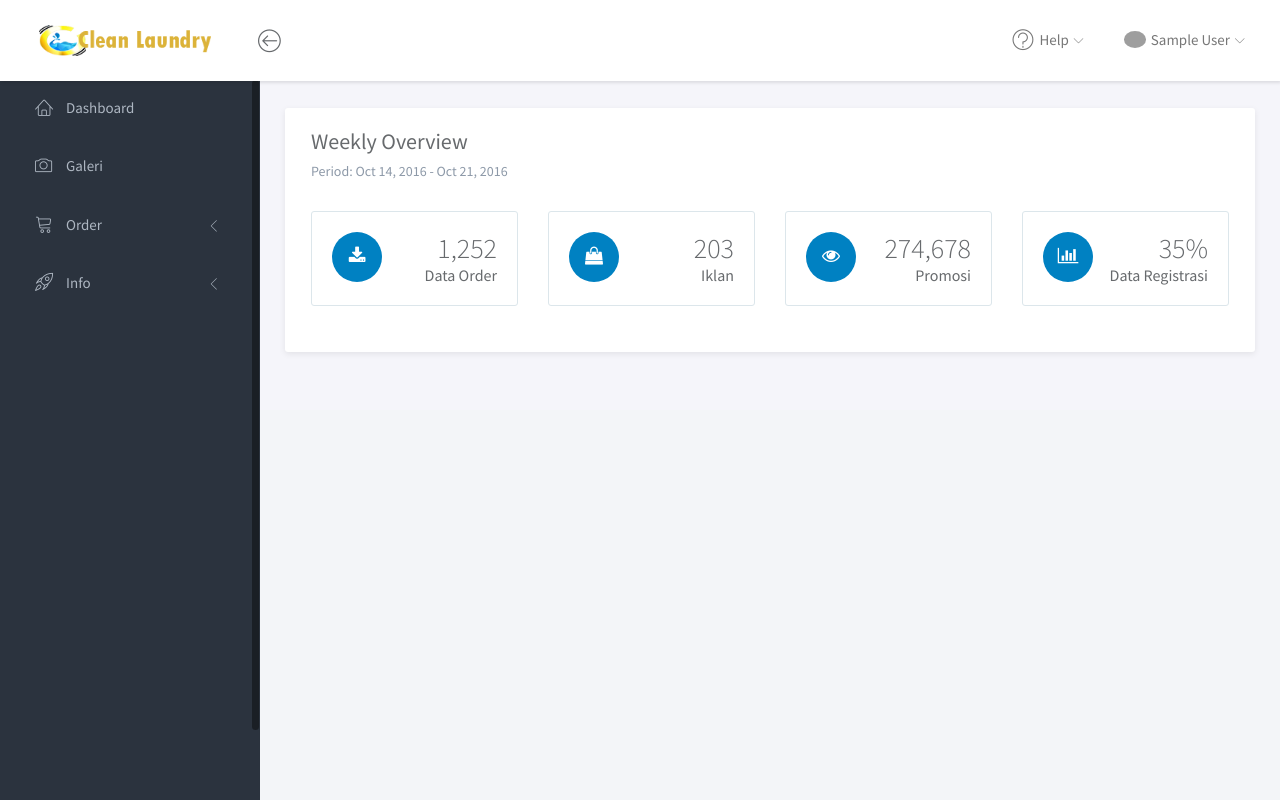
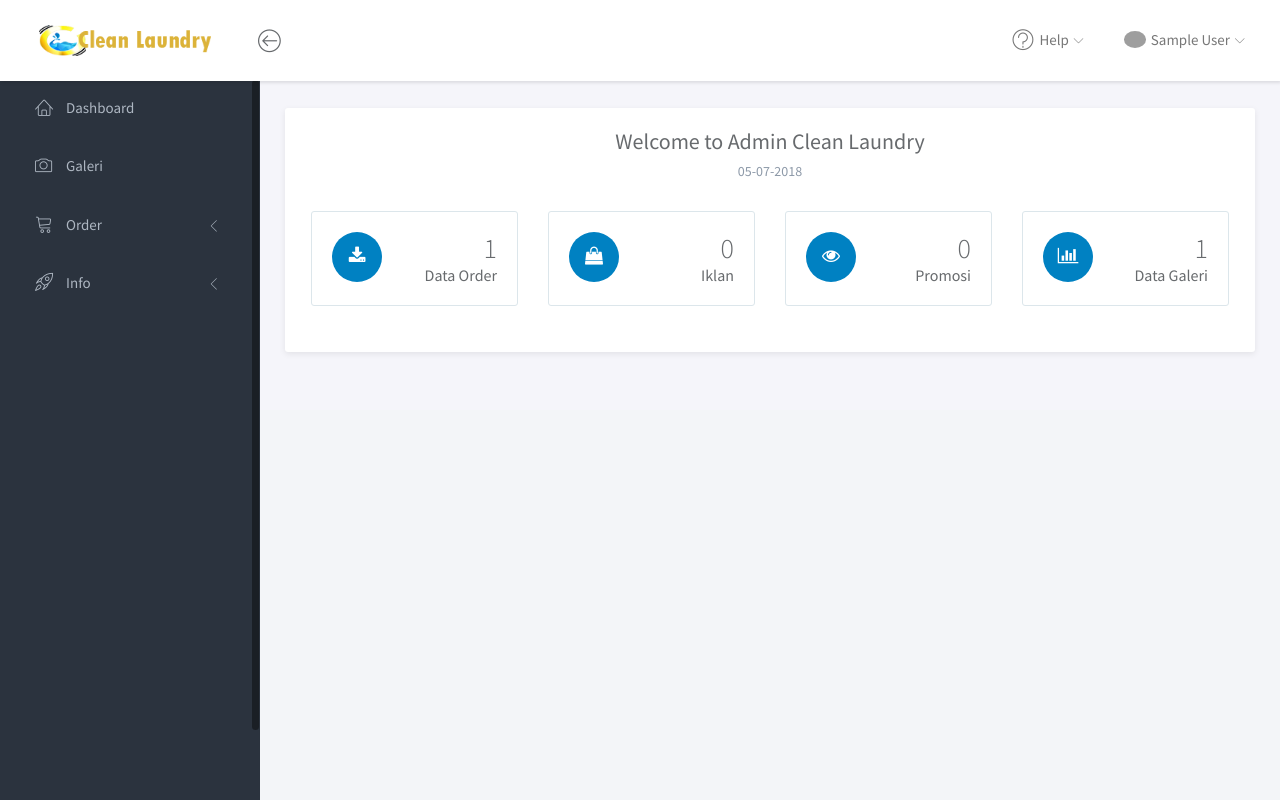
Before and after one commit to ilhamizzul/cleanzone, a CodeIgniter app: page /cleanzone/dashboard in a window 1280 px wide. Run offline with CodeIgniter, Linux system fonts and the light colour scheme; the visitor is signed in with stand-in values (Sample User, id 1); tables that the repository leaves empty or names only in its code hold one stand-in row (values such as "Sample post"); some libraries are stand-ins or nearby versions; grey boxes are pictures that could not be loaded.

Commit message:
removing index.php done
-setting count result in dashboard done

```diff
--- a/application/config/config.php
+++ b/application/config/config.php
@@ -35,7 +35,7 @@ $config['base_url'] = 'http://localhost/cleanzone/';
 | variable so that it is blank.
 |
 */
-$config['index_page'] = 'index.php';
+$config['index_page'] = '';
 
 /*
 |--------------------------------------------------------------------------
--- a/application/controllers/dashboard.php
+++ b/application/controllers/dashboard.php
@@ -6,13 +6,17 @@ class Dashboard extends CI_Controller {
 	public function __construct()
 	{
 		parent::__construct();
-		//Do your magic here
+		$this->load->model('dashboard_model');
 	}
 
 	public function index()
 	{
 		if ($this->session->userdata('logged_in') == TRUE) {
 			$data['main_view'] = 'admin/dashboard_view';
+			$data['count_iklan'] = $this->dashboard_model->count_iklan();
+			$data['count_promosi'] = $this->dashboard_model->count_promosi();
+			$data['count_galeri'] = $this->dashboard_model->count_galeri();
+			$data['count_order'] = $this->dashboard_model->count_order();
 			$this->load->view('admin/index', $data);
 		} else {
 			redirect('login');
--- /dev/null
+++ b/application/models/dashboard_model.php
@@ -0,0 +1,29 @@
+<?php
+defined('BASEPATH') OR exit('No direct script access allowed');
+
+class Dashboard_model extends CI_Model {
+
+	public function count_iklan()
+	{
+		return $this->db->where('tipe', 'iklan')->count_all_results('tb_info');
+	}
+
+	public function count_promosi()
+	{
+		return $this->db->where('tipe', 'promosi')->count_all_results('tb_info');
+	}
+
+	public function count_galeri()
+	{
+		return $this->db->count_all_results('tb_galeri');
+	}
+
+	public function count_order()
+	{
+		return $this->db->count_all_results('tb_order');
+	}
+
+}
+
+/* End of file dashboard_model.php */
+/* Location: ./application/models/dashboard_model.php */
--- a/application/views/admin/dashboard_view.php
+++ b/application/views/admin/dashboard_view.php
@@ -1,7 +1,9 @@
 <div class="panel panel-headline">
 						<div class="panel-heading">
-							<h3 class="panel-title">Weekly Overview</h3>
-							<p class="panel-subtitle">Period: Oct 14, 2016 - Oct 21, 2016</p>
+							<center>
+							<h3 class="panel-title">Welcome to Admin Clean Laundry</h3>
+							<p class="panel-subtitle"><?php echo date('d-m-Y'); ?></p>
+							</center>
 						</div>
 						<div class="panel-body">
 							<div class="row">
@@ -9,7 +11,7 @@
 									<div class="metric">
 										<span class="icon"><i class="fa fa-download"></i></span>
 										<p>
-											<span class="number">1,252</span>
+											<span class="number"><?php echo $count_order; ?></span>
 											<span class="title">Data Order</span>
 										</p>
 									</div>
@@ -18,7 +20,7 @@
 									<div class="metric">
 										<span class="icon"><i class="fa fa-shopping-bag"></i></span>
 										<p>
-											<span class="number">203</span>
+											<span class="number"><?php echo $count_iklan; ?></span>
 											<span class="title">Iklan</span>
 										</p>
 									</div>
@@ -27,7 +29,7 @@
 									<div class="metric">
 										<span class="icon"><i class="fa fa-eye"></i></span>
 										<p>
-											<span class="number">274,678</span>
+											<span class="number"><?php echo $count_promosi; ?></span>
 											<span class="title">Promosi</span>
 										</p>
 									</div>
@@ -36,8 +38,8 @@
 									<div class="metric">
 										<span class="icon"><i class="fa fa-bar-chart"></i></span>
 										<p>
-											<span class="number">35%</span>
-											<span class="title">Data Registrasi</span>
+											<span class="number"><?php echo $count_galeri; ?></span>
+											<span class="title">Data Galeri</span>
 										</p>
 									</div>
 								</div>
--- a/application/views/admin/galeri_view.php
+++ b/application/views/admin/galeri_view.php
@@ -49,7 +49,7 @@
              <h4 class="modal-title" id="defaultModalLabel">Tambah Galeri Foto</h4>
          </div>
          <div class="modal-body col-md-12">
-            <form method="post" action="<?php echo base_url() ?>index.php/galeri/tambah" enctype="multipart/form-data">
+            <form method="post" action="<?php echo base_url() ?>galeri/tambah" enctype="multipart/form-data">
               <div class="form-group col-md-12">
                       <label>Deskripsi Gambar</label>
                         <input type="text" class="form-control" required name="deskripsi" placeholder="Deskripsi Gambar . . ." />
@@ -97,7 +97,7 @@
              <h4 class="modal-title" id="defaultModalLabel">Ubah Gambar</h4>
          </div>
          <div class="modal-body col-md-12">
-            <form method="post" action="<?php echo base_url() ?>index.php/galeri/ubah_gambar" enctype="multipart/form-data">
+            <form method="post" action="<?php echo base_url() ?>galeri/ubah_gambar" enctype="multipart/form-data">
               <input type="hidden" name="id_gambar" id="update_id_gambar" >
               <div class="form-group col-md-12">
                       <label>Deskripsi Gambar</label>
--- a/application/views/admin/iklan_view.php
+++ b/application/views/admin/iklan_view.php
@@ -50,7 +50,7 @@
              <h4 class="modal-title" id="defaultModalLabel">Tambah Iklan</h4>
          </div>
          <div class="modal-body col-md-12">
-            <form method="post" action="<?php echo base_url() ?>index.php/iklan/tambah" enctype="multipart/form-data">
+            <form method="post" action="<?php echo base_url() ?>iklan/tambah" enctype="multipart/form-data">
               <input type="hidden" name="tipe" value="iklan">
               <div class="form-group col-md-12">
                       <label>Judul Iklan</label>
@@ -77,7 +77,7 @@
              <h4 class="modal-title" id="defaultModalLabel">Ubah Iklan</h4>
          </div>
          <div class="modal-body col-md-12">
-            <form method="post" action="<?php echo base_url() ?>index.php/iklan/ubah_iklan" enctype="multipart/form-data">
+            <form method="post" action="<?php echo base_url() ?>iklan/ubah_iklan" enctype="multipart/form-data">
               <input type="hidden" name="id_informasi" id="update_id_informasi_iklan" >
               <div class="form-group col-md-12">
                       <label>Judul Iklan</label>
--- a/application/views/admin/index.php
+++ b/application/views/admin/index.php
@@ -19,7 +19,7 @@
 	<link href="https://fonts.googleapis.com/css?family=Source+Sans+Pro:300,400,600,700" rel="stylesheet">
 	<!-- ICONS -->
 	<link rel="apple-touch-icon" sizes="76x76" href="<?php echo base_url(); ?>assets/img/apple-icon.png">
-	<link rel="icon" type="image/png" sizes="96x96" href="<?php echo base_url(); ?>assets/img/favicon.png">
+	<link rel="icon" type="image/png" sizes="96x96" href="<?php echo base_url() ?>assets/img/client/logo.png">
 </head>
 
 <body>
@@ -48,7 +48,7 @@
 						<li class="dropdown">
 							<a href="#" class="dropdown-toggle" data-toggle="dropdown"><img src="<?php echo base_url() ?>assets/uploads/profile_pict/<?php echo $this->session->userdata('foto_profil'); ?>" class="img-circle" alt="Avatar"> <span><?php echo $this->session->userdata('nama_admin') ?></span> <i class="icon-submenu lnr lnr-chevron-down"></i></a>
 							<ul class="dropdown-menu">
-								<li><a href="<?php echo base_url() ?>index.php/login/logout"><i class="lnr lnr-exit"></i> <span>Logout</span></a></li>
+								<li><a href="<?php echo base_url() ?>login/logout"><i class="lnr lnr-exit"></i> <span>Logout</span></a></li>
 							</ul>
 						</li>
 					</ul>
@@ -61,8 +61,8 @@
 			<div class="sidebar-scroll">
 				<nav>
 					<ul class="nav">
-						<li><a href="<?php echo base_url() ?>index.php/dashboard"><i class="lnr lnr-home"></i> <span>Dashboard</span></a></li>
-						<li><a href="<?php echo base_url() ?>index.php/galeri"><i class="lnr lnr-camera"></i> <span>Galeri</span></a></li>
+						<li><a href="<?php echo base_url() ?>dashboard"><i class="lnr lnr-home"></i> <span>Dashboard</span></a></li>
+						<li><a href="<?php echo base_url() ?>galeri"><i class="lnr lnr-camera"></i> <span>Galeri</span></a></li>
 						<li>
 							<a href="#subPages" data-toggle="collapse" class="collapsed"><i class="lnr lnr-cart"></i> <span>Order</span> <i class="icon-submenu lnr lnr-chevron-left"></i></a>
 							<div id="subPages" class="collapse ">
@@ -75,8 +75,8 @@
 							<a href="#subPages2" data-toggle="collapse" class="collapsed"><i class="lnr lnr-rocket"></i> <span>Info</span> <i class="icon-submenu lnr lnr-chevron-left"></i></a>
 							<div id="subPages2" class="collapse ">
 								<ul class="nav">
-									<li><a href="<?php echo base_url() ?>index.php/promosi" class="">Promosi</a></li>
-									<li><a href="<?php echo base_url() ?>index.php/iklan" class="">Iklan</a></li>
+									<li><a href="<?php echo base_url() ?>promosi" class="">Promosi</a></li>
+									<li><a href="<?php echo base_url() ?>iklan" class="">Iklan</a></li>
 								</ul>
 							</div>
 						</li>
@@ -155,7 +155,7 @@
 		    $('#update_nama_informasi_iklan').empty();
 		    $('#update_foto_iklan').empty();
 
-		  $.getJSON('<?php echo base_url(); ?>index.php/iklan/get_iklan_by_id/' + id_informasi, function(data) {
+		  $.getJSON('<?php echo base_url(); ?>iklan/get_iklan_by_id/' + id_informasi, function(data) {
 		    $('#update_id_informasi_iklan').val(data.id_informasi);
 		    $('#update_nama_informasi_iklan').val(data.nama_informasi);
 		    $('#update_foto_iklan').attr('src', '<?php echo base_url('assets/uploads/iklan/') ?>'+data.gambar);
@@ -165,7 +165,7 @@
 		function prepare_delete_iklan(id_informasi) {
 			$('#delete_foto_iklan').empty();
 
-			$.getJSON('<?php echo base_url() ?>index.php/iklan/get_iklan_by_id/' + id_informasi, function(data) {
+			$.getJSON('<?php echo base_url() ?>iklan/get_iklan_by_id/' + id_informasi, function(data) {
 				$('#delete_id_informasi_iklan').attr('href', '<?php echo base_url('index.php/iklan/delete/') ?>'+data.id_informasi);
 				$('#delete_foto_iklan').attr('src', '<?php echo base_url('assets/uploads/iklan/') ?>'+data.gambar);
 			});
@@ -177,7 +177,7 @@
 		    $('#update_nama_informasi_promosi').empty();
 		    $('#update_foto_promosi').empty();
 
-		  $.getJSON('<?php echo base_url(); ?>index.php/promosi/get_promosi_by_id/' + id_informasi, function(data) {
+		  $.getJSON('<?php echo base_url(); ?>promosi/get_promosi_by_id/' + id_informasi, function(data) {
 		    $('#update_id_informasi_promosi').val(data.id_informasi);
 		    $('#update_nama_informasi_promosi').val(data.nama_informasi);
 		    $('#update_foto_promosi').attr('src', '<?php echo base_url('assets/uploads/promosi/') ?>'+data.gambar);
@@ -187,7 +187,7 @@
 		function prepare_delete_promosi(id_informasi) {
 			$('#delete_foto_promosi').empty();
 
-			$.getJSON('<?php echo base_url() ?>index.php/promosi/get_promosi_by_id/' + id_informasi, function(data) {
+			$.getJSON('<?php echo base_url() ?>promosi/get_promosi_by_id/' + id_informasi, function(data) {
 				$('#delete_id_informasi_promosi').attr('href', '<?php echo base_url('index.php/promosi/delete/') ?>'+data.id_informasi);
 				$('#delete_foto_promosi').attr('src', '<?php echo base_url('assets/uploads/promosi/') ?>'+data.gambar);
 			});
@@ -201,7 +201,7 @@
 		    $('#update_foto_galeri').empty();
 
 
-		  $.getJSON('<?php echo base_url(); ?>index.php/galeri/get_gambar_by_id/' + id_gambar, function(data) {
+		  $.getJSON('<?php echo base_url(); ?>galeri/get_gambar_by_id/' + id_gambar, function(data) {
 		    $('#update_id_gambar').val(data.id_gambar);
 		    $('#update_deskripsi_galeri').val(data.deskripsi);
 		    $('#update_sub_deskripsi_galeri').val(data.sub_deskripsi);
@@ -213,7 +213,7 @@
 		function prepare_delete_galeri(id_gambar) {
 			$('#delete_foto_galeri').empty();
 
-			$.getJSON('<?php echo base_url() ?>index.php/galeri/get_gambar_by_id/' + id_gambar, function (data) {
+			$.getJSON('<?php echo base_url() ?>galeri/get_gambar_by_id/' + id_gambar, function (data) {
 				$('#delete_foto_galeri').attr('src', '<?php echo base_url('assets/uploads/galeri/') ?>' + data.gambar);
 				$('#delete_id_gambar').attr('href', '<?php echo base_url('index.php/galeri/hapus/') ?>' + data.id_gambar);
 			})
--- a/application/views/admin/login_view.php
+++ b/application/views/admin/login_view.php
@@ -55,7 +55,7 @@
 								<div class="logo text-center"><img src="<?php echo base_url() ?>assets/img/logo-dark.png" alt="Klorofil Logo"></div>
 								<p class="lead">Login to your account</p>
 							</div>
-							<form method="post" class="form-auth-small" action="<?php echo base_url()?>index.php/login/login">
+							<form method="post" class="form-auth-small" action="<?php echo base_url()?>login/login">
 								<div class="form-group">
 									<label for="signin-email" class="control-label sr-only">Username</label>
 									<input type="text" name="username" class="form-control" id="signin-email"  placeholder="Username">
--- a/application/views/admin/promosi_view.php
+++ b/application/views/admin/promosi_view.php
@@ -50,7 +50,7 @@
              <h4 class="modal-title" id="defaultModalLabel">Tambah Promosi</h4>
          </div>
          <div class="modal-body col-md-12">
-            <form method="post" action="<?php echo base_url() ?>index.php/promosi/tambah" enctype="multipart/form-data">
+            <form method="post" action="<?php echo base_url() ?>promosi/tambah" enctype="multipart/form-data">
               <input type="hidden" name="tipe" value="promosi">
               <div class="form-group col-md-12">
                       <label>Judul Promosi</label>
@@ -95,7 +95,7 @@
              <h4 class="modal-title" id="defaultModalLabel">Ubah Promosi</h4>
          </div>
          <div class="modal-body col-md-12">
-            <form method="post" action="<?php echo base_url() ?>index.php/promosi/ubah_promosi" enctype="multipart/form-data">
+            <form method="post" action="<?php echo base_url() ?>promosi/ubah_promosi" enctype="multipart/form-data">
               <input type="hidden" name="id_informasi" id="update_id_informasi_promosi" >
               <div class="form-group col-md-12">
                       <label>Judul Promosi</label>
```
Also changed, not shown: .htaccess (added).
